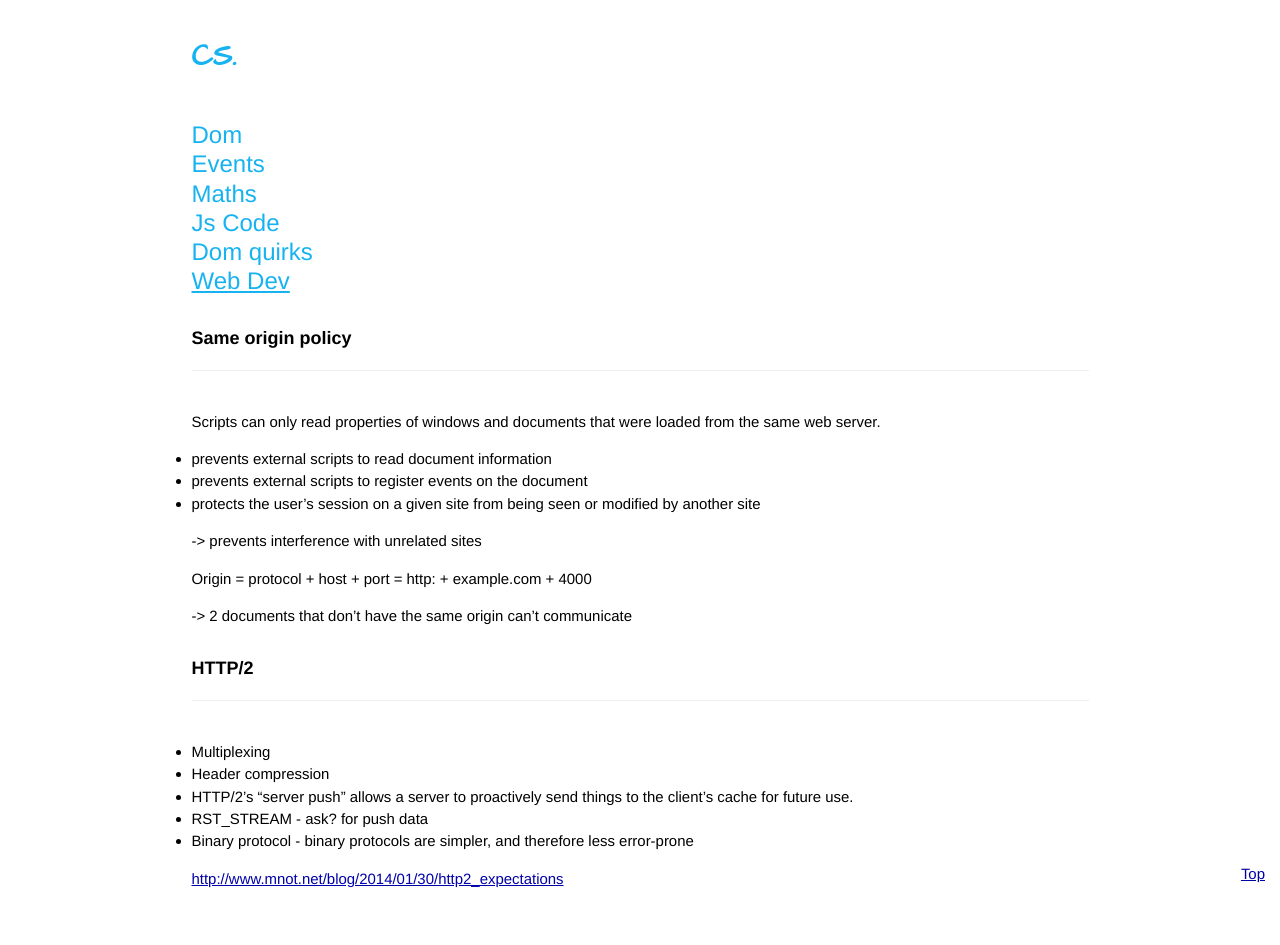
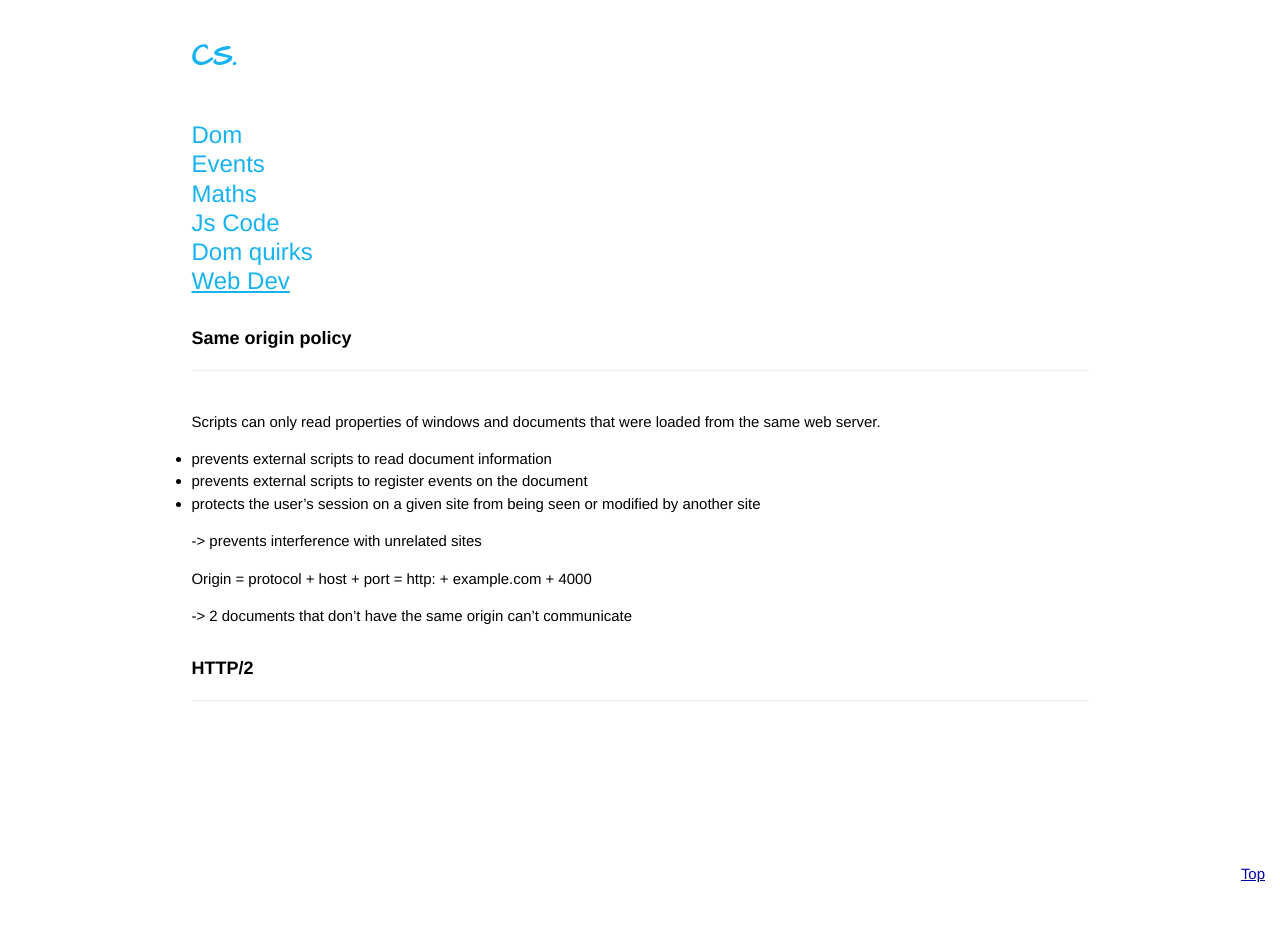
Before and after one commit to eloone/cs, a Jekyll site: the page built from js/web-dev.md, in a window 1280 px wide. Built offline with Jekyll 4.4.1, drawn with Linux system fonts in a browser that asks for light colours; Markdown is read by kramdown in place of the engine named in the settings.

Commit message:
Update web-dev.md

```diff
--- a/js/web-dev.md
+++ b/js/web-dev.md
@@ -18,11 +18,3 @@ Origin = protocol + host + port = http: + example.com + 4000
 -> 2 documents that don't have the same origin can't communicate
 
 ## HTTP/2
-
-- Multiplexing
-- Header compression
-- HTTP/2’s “server push” allows a server to proactively send things to the client’s cache for future use.
-- RST_STREAM - ask? for push data
-- Binary protocol - binary protocols are simpler, and therefore less error-prone
-
-<http://www.mnot.net/blog/2014/01/30/http2_expectations>
```
